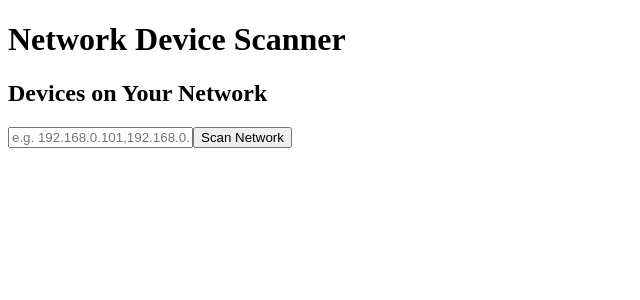
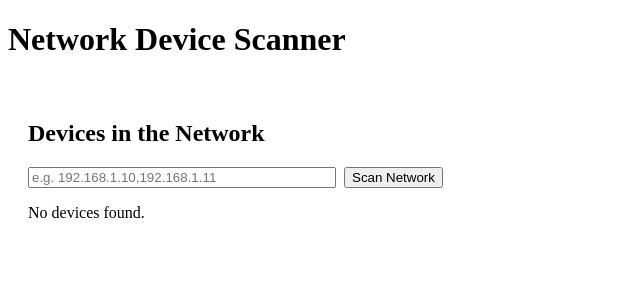
Before and after one commit to vmorstad/snufs_Bachelor25, a React (Create React App) app in the folder frontend/: page / in a window 1280 px wide. Shown: the top 300 px of the page, without its empty margins (0-640 px from the left). Built offline with nearby package versions, Linux system fonts and the light colour scheme.

Commit message:
Update Devices.jsx

```diff
--- a/frontend/src/components/Devices.jsx
+++ b/frontend/src/components/Devices.jsx
@@ -2,51 +2,102 @@
 import React, { useState } from "react";
 
 export default function DeviceList() {
-  const [devices, setDevices] = useState([]);
+  const [ips, setIps]       = useState("");
+  const [devices, setDevices] = useState([]);  // always an array
   const [loading, setLoading] = useState(false);
-  const [authorizedIPs, setAuthorizedIPs] = useState("");
 
-  const handleScan = () => {
-    if (!authorizedIPs.trim()) {
-      return alert("Please enter authorized IPs");
+  const scan = async () => {
+    if (!ips.trim()) {
+      return alert("Enter one or more IP addresses first");
     }
     setLoading(true);
-    fetch(`http://localhost:8000/scan?auth_ips=${encodeURIComponent(authorizedIPs)}`)
-      .then(r => r.json())
-      .then(data => {
-        if (data.error) alert(data.error);
-        else setDevices(data);
-      })
-      .finally(() => setLoading(false));
+
+    try {
+      const res  = await fetch(
+        `http://localhost:8000/scan?auth_ips=${encodeURIComponent(ips)}`
+      );
+      const data = await res.json();
+      console.log("Backend returned:", data);
+
+      // Normalize into an array:
+      let list = [];
+      if (Array.isArray(data)) {
+        list = data;
+      } else if (Array.isArray(data.devices)) {
+        list = data.devices;
+      } else {
+        console.warn("Unexpected scan result shape, setting to []");
+      }
+      setDevices(list);
+    } catch (err) {
+      console.error("Fetch error", err);
+      setDevices([]);
+    } finally {
+      setLoading(false);
+    }
   };
 
   return (
-    <div>
-      <h2>Devices on Your Network</h2>
-      <div>
+    <div style={{ padding: 20 }}>
+      <h2>Devices in the Network</h2>
+
+      <div style={{ marginBottom: 12 }}>
         <input
-          value={authorizedIPs}
-          onChange={e => setAuthorizedIPs(e.target.value)}
-          placeholder="e.g. 192.168.0.101,192.168.0.102"
+          style={{ width: 300, marginRight: 8 }}
+          placeholder="e.g. 192.168.1.10,192.168.1.11"
+          value={ips}
+          onChange={(e) => setIps(e.target.value)}
         />
-        <button onClick={handleScan}>Scan Network</button>
+        <button onClick={scan}>Scan Network</button>
       </div>
-      {loading && <p>Scanning…</p>}
-      {!loading && devices.map((d, i) => (
-        <div key={i} style={{ margin: "1em 0", padding: "1em", border: "1px solid #ccc" }}>
-          <p><strong>{d.ip}</strong> ({d.name}) – {d.os}</p>
-          <p><strong>Open Ports:</strong></p>
-          <ul>{d.ports.map((p,j)=><li key={j}>{p}</li>)}</ul>
-          <p><strong>Top Vulnerabilities:</strong></p>
+
+      {loading && <p>Scanning… please wait.</p>}
+
+      {/* Only map if devices is an array with items */}
+      {!loading && Array.isArray(devices) && devices.length > 0 ? (
+        devices.map((d, idx) => (
+          <div
+            key={idx}
+            style={{
+              border: "1px solid #ccc",
+              padding: 12,
+              marginBottom: 12,
+              borderRadius: 4,
+            }}
+          >
+            <p>
+              <strong>IP:</strong> {d.ip} — <strong>Name:</strong> {d.name}
+            </p>
+            <p>
+              <strong>OS:</strong> {d.os}
+            </p>
+            <p>
+              <strong>Open Ports:</strong>
+            </p>
             <ul>
-            {d.vulnerabilities.map((v,j) => (
+              {Array.isArray(d.ports) &&
+                d.ports.map((p, j) => (
                   <li key={j}>
-                <code>{v.cve}</code> (CVSS: {v.cvss}) – {v.summary}
+                    {p.port} <em>{p.service}</em> {p.version}
+                  </li>
+                ))}
+            </ul>
+            <p>
+              <strong>Top CVEs:</strong>
+            </p>
+            <ul>
+              {Array.isArray(d.vulns) &&
+                d.vulns.map((v, j) => (
+                  <li key={j}>
+                    <code>{v.id}</code> (CVSS {v.cvss}) — {v.summary}
                   </li>
                 ))}
             </ul>
           </div>
-      ))}
+        ))
+      ) : (
+        !loading && <p>No devices found.</p>
+      )}
     </div>
   );
 }
```
Lines whose indentation alone changed are shown as unchanged.
